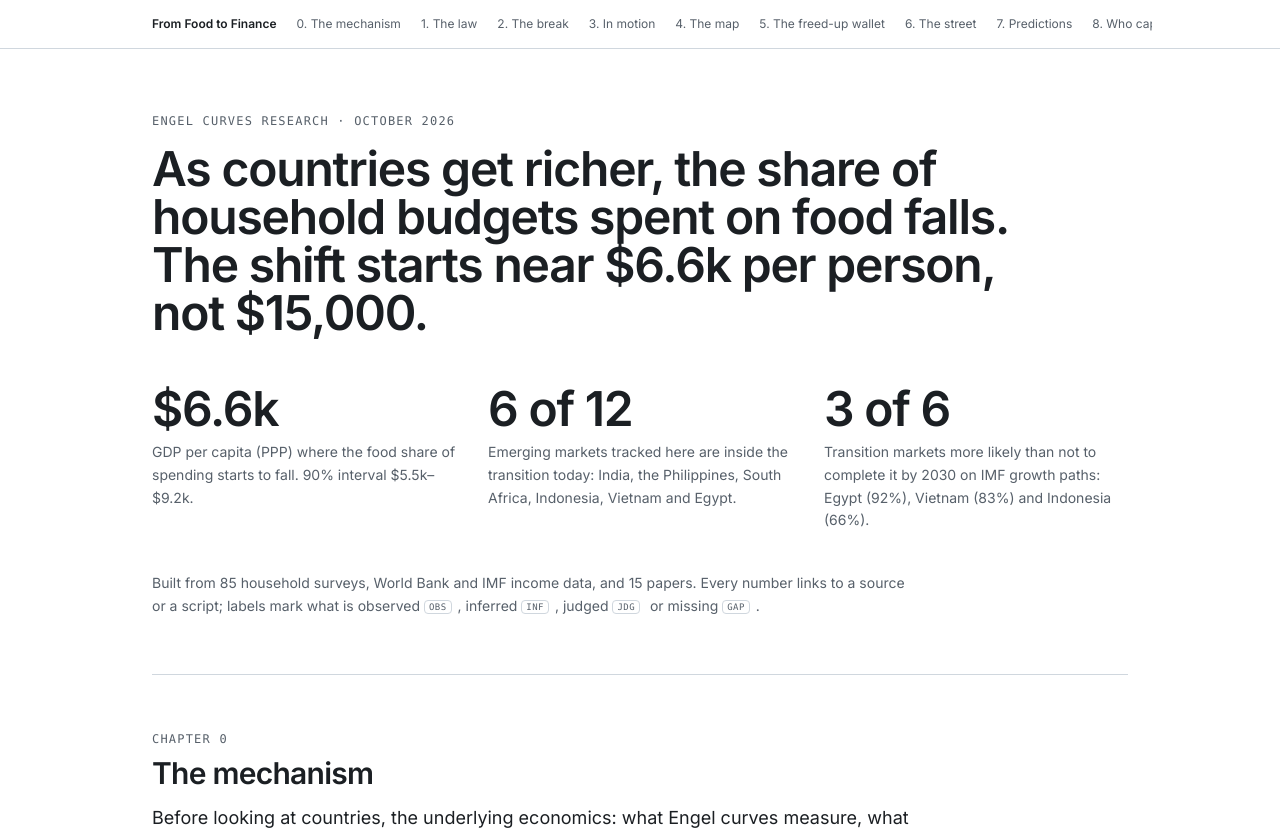
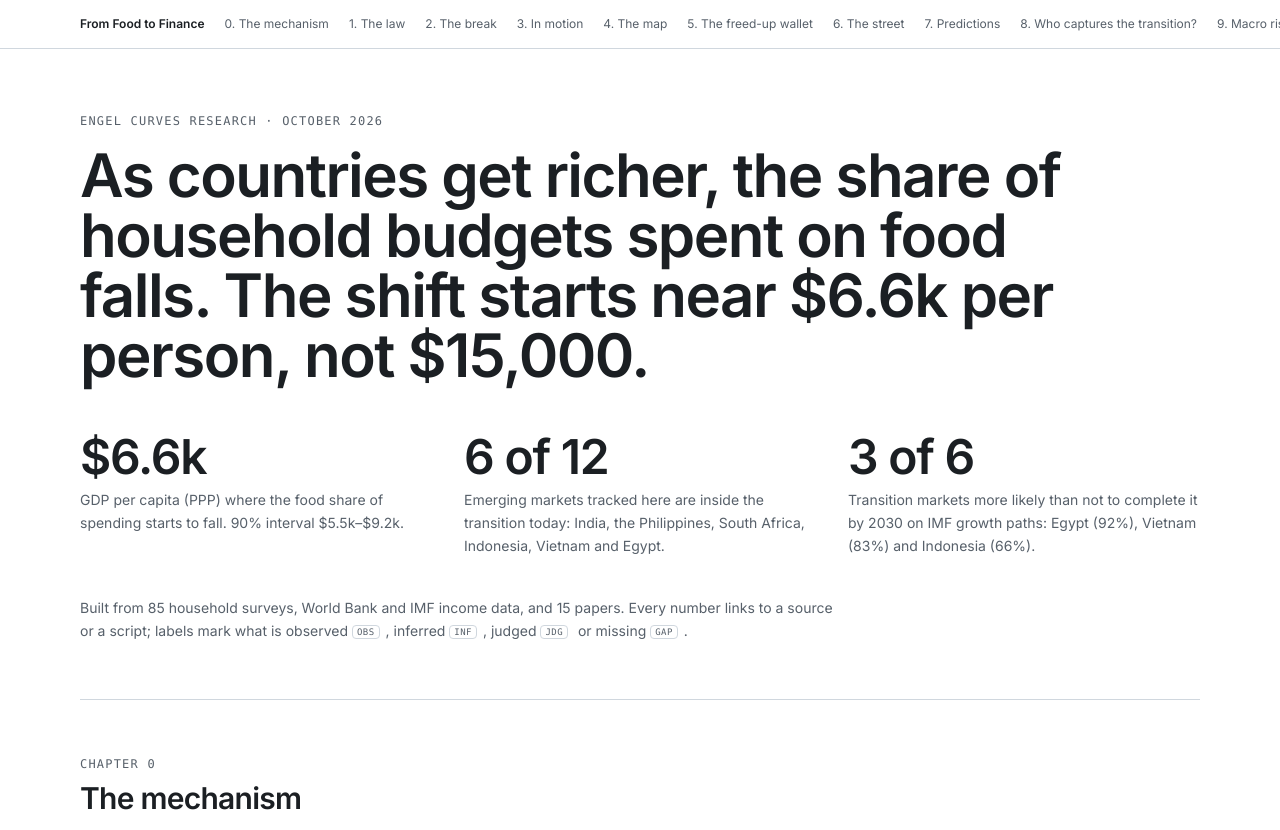
Before and after one commit to Replicant-Partners/engelscurves1, a Next.js app: page /story in a window 1280 px wide. Shown: the top 830 px of the page. Built offline with nearby package versions, Linux system fonts and the light colour scheme.

Commit message:
feat(layout): full-width story — max-w-[1440px] container, two-column chapter layout (title/lede left, content right) on lg+, larger hero title

```diff
--- a/app/story/page.tsx
+++ b/app/story/page.tsx
@@ -63,10 +63,16 @@ function Record({ children }: { children: React.ReactNode }) {
 function Chapter({ id, n, title, lede, children }: { id: string; n: string; title: string; lede: string; children: React.ReactNode }) {
   return (
     <section id={id} className="scroll-mt-16 py-14 border-t border-[#d0d7de]">
-      <div className="text-xs font-mono text-[#57606a] tracking-widest mb-2">CHAPTER {n}</div>
-      <h2 className="text-3xl font-semibold tracking-tight mb-3">{title}</h2>
-      <p className="text-lg text-[#1b1f23] leading-relaxed max-w-3xl mb-8">{lede}</p>
-      {children}
+      <div className="lg:grid lg:grid-cols-[280px_1fr] lg:gap-16 xl:grid-cols-[320px_1fr]">
+        <div className="mb-8 lg:mb-0 lg:pt-1">
+          <div className="text-xs font-mono text-[#57606a] tracking-widest mb-2">CHAPTER {n}</div>
+          <h2 className="text-2xl lg:text-3xl font-semibold tracking-tight mb-3">{title}</h2>
+          <p className="text-base lg:text-lg text-[#57606a] leading-relaxed">{lede}</p>
+        </div>
+        <div>
+          {children}
+        </div>
+      </div>
     </section>
   );
 }
@@ -84,7 +90,7 @@ export default function StoryPage() {
   return (
     <main className="min-h-screen bg-white text-[#1b1f23]" style={{ fontFamily: 'Inter, sans-serif' }}>
       <nav className="sticky top-0 z-10 bg-white/95 backdrop-blur border-b border-[#d0d7de]">
-        <div className="max-w-5xl mx-auto px-6 h-12 flex items-center gap-5 text-xs overflow-x-auto">
+        <div className="max-w-[1440px] mx-auto px-6 lg:px-12 xl:px-20 h-12 flex items-center gap-5 text-xs overflow-x-auto">
           <span className="font-semibold whitespace-nowrap">From Food to Finance</span>
           {chapters.map((c) => (
             <a key={c.id} href={`#${c.id}`} className="text-[#57606a] hover:text-[#1b1f23] whitespace-nowrap">{c.n}. {c.title}</a>
@@ -93,11 +99,11 @@ export default function StoryPage() {
         </div>
       </nav>
 
-      <div className="max-w-5xl mx-auto px-6">
+      <div className="max-w-[1440px] mx-auto px-6 lg:px-12 xl:px-20">
         {/* Chapter 0 */}
         <header className="pt-16 pb-14">
           <div className="text-xs font-mono text-[#57606a] tracking-widest mb-4">ENGEL CURVES RESEARCH &middot; OCTOBER 2026</div>
-          <h1 className="text-4xl md:text-5xl font-semibold tracking-tight leading-tight max-w-4xl">
+          <h1 className="text-4xl md:text-5xl lg:text-6xl font-semibold tracking-tight leading-tight max-w-5xl">
             As countries get richer, the share of household budgets spent on food falls. The shift starts near {usd(story.bounds.start)} per person, not $15,000.
           </h1>
           <div className="grid grid-cols-1 md:grid-cols-3 gap-8 mt-12">
```
Also changed, not shown: 1 other file (tests, documents, lock files or other folders).
